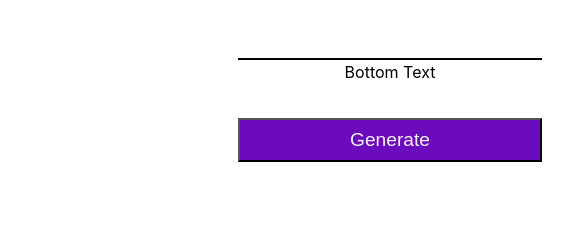
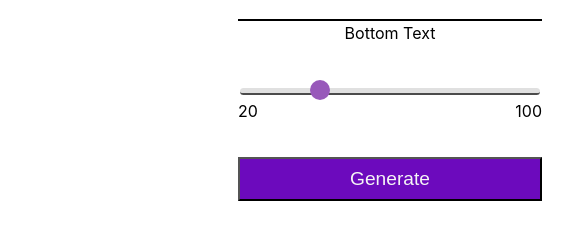
Before and after one commit to vinisimoes/Meme-Generator, a React app: page / in a window 1280 px wide. Shown: the part 283-523 px from the top of the page, 0-587 px from the left. Built offline with nearby package versions, Linux system fonts and the light colour scheme; no server answers.

Commit message:
Feature tamanho texto com range selector

```diff
--- a/src/Components/MemeGenerator/MemeGenerator.css
+++ b/src/Components/MemeGenerator/MemeGenerator.css
@@ -46,6 +46,37 @@
     background-color: #6d139e;
 }
 
+.meme-generator .meme-form .slider {
+    -webkit-appearance: none;
+
+    height: 5px;
+    border-radius: 5px;
+    background: #d3d3d3;
+    outline: none;
+    opacity: 0.7;
+    -webkit-transition: .2s;
+    transition: opacity .2s;
+}
+
+.meme-generator .meme-form .slider::-webkit-slider-thumb {
+    -webkit-appearance: none;
+    appearance: none;
+    width: 20px;
+    height: 20px;
+    border-radius: 50%;
+    background: #6d139e;
+    cursor: pointer;
+  }
+
+.meme-generator .meme-form .range-labels {
+    display: flex;
+    flex-direction: row;
+}
+
+.meme-generator .meme-form .range-labels .max {
+    margin-left: auto;
+}
+
 .meme-generator .meme {
     margin:50px;
     display: flex;
@@ -69,12 +100,16 @@
     width: 100%;
     box-sizing: border-box;
     text-align: center;
+    margin: 0;
+    line-height: 1em;
 }
 
 .meme-generator .meme .top {
-    top: -20px;
+    top: 0px;
+    margin-top: 5px;
 }
 
 .meme-generator .meme .bottom {
-    bottom: -20px;
+    bottom: 0px;
+    margin-bottom: 5px;
 }
--- a/src/Components/MemeGenerator/MemeGenerator.js
+++ b/src/Components/MemeGenerator/MemeGenerator.js
@@ -57,7 +57,8 @@ class MemeGenerator extends React.Component {
                             type="text"
                             name="topText"
                             value={this.state.topText}
-                            onChange={this.handleTextChange} />
+                            onChange={this.handleTextChange}
+                        />
                         <p>Top Text</p>
                     </label>
 
@@ -66,8 +67,25 @@ class MemeGenerator extends React.Component {
                             type="text"
                             name="bottomText"
                             value={this.state.bottomText}
-                            onChange={this.handleTextChange} />
+                            onChange={this.handleTextChange}
+                        />
                         <p>Bottom Text</p>
+                    </label>
+
+                    <label>
+                        <input
+                            type="range"
+                            min="20"
+                            max="100"
+                            className="slider"
+                            name="textSize"
+                            value={this.state.textSize}
+                            onChange={this.handleTextChange}
+                        />
+                        <div className="range-labels">
+                            <p className="min">20</p>
+                            <p className="max">100</p>
+                        </div>
                     </label>
 
                     <button>Generate</button>
```
